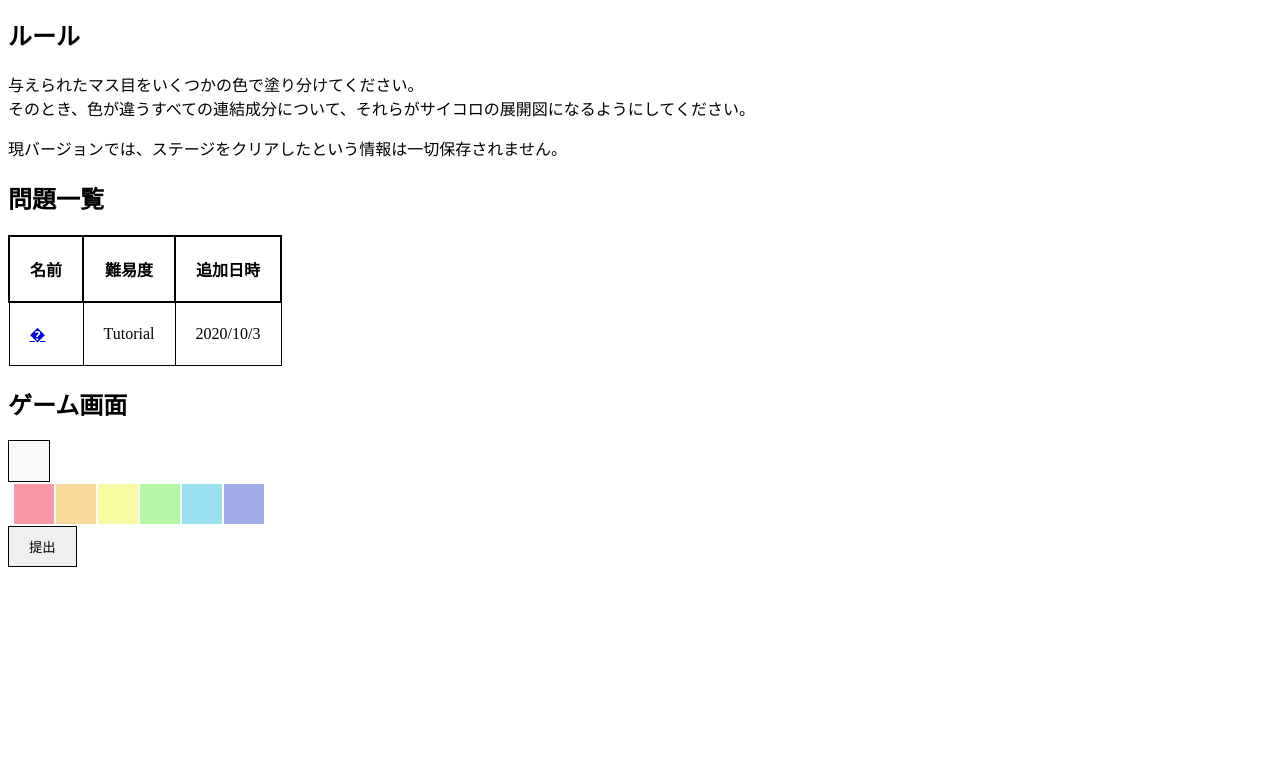
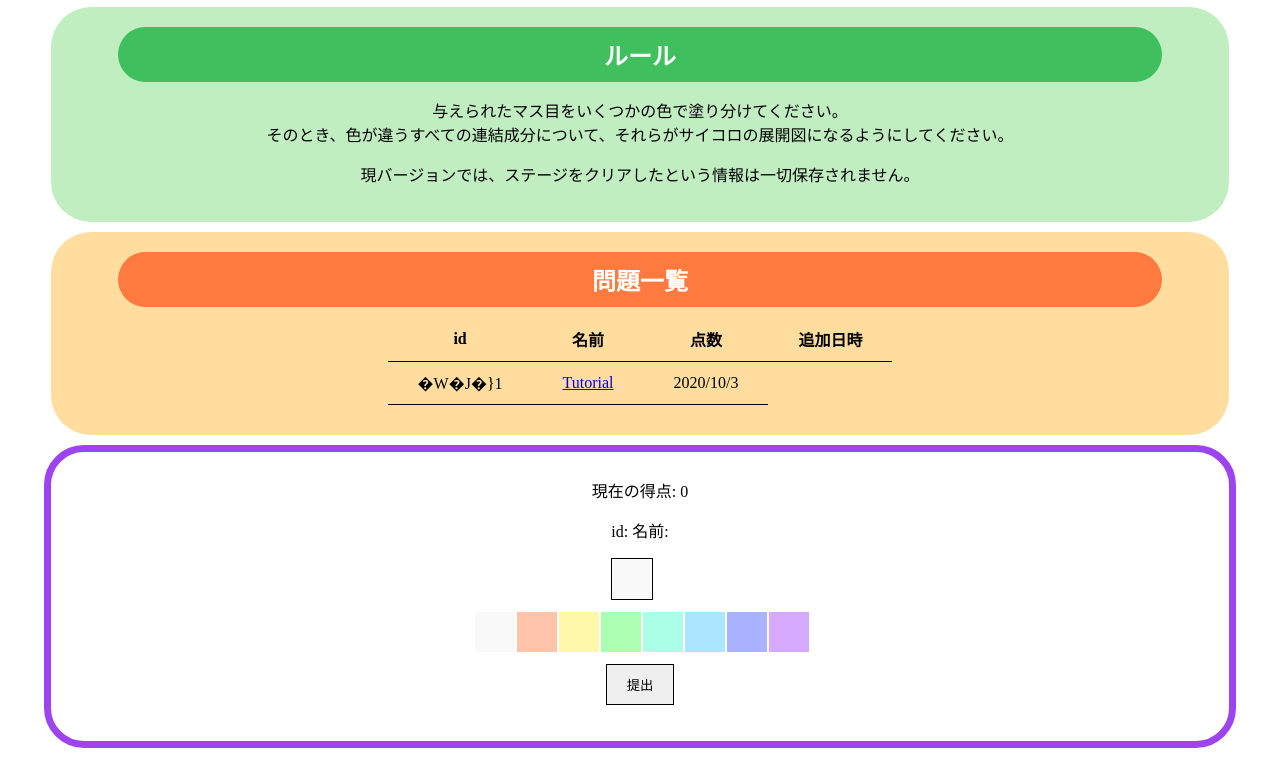
Before and after one commit to queue44int/dice_game, a plain HTML site: page index.html in a window 1280 px wide. Shown: the part 99-857 px from the top of the page. Before the commit the page ends 800 px from the top, so only its background shows below. Drawn offline with Linux system fonts and the light colour scheme.

Commit message:
improve the design

```diff
--- a/index.html
+++ b/index.html
@@ -1,4 +1,7 @@
 <!DOCTYPE html>
+
+<!--- https://queue44int.github.io/dice_game/ からアクセスできます-->
+
 <html>
   <head>
     <meta charset="UTF-8">
@@ -7,73 +10,113 @@
     <meta name="keywords" content="競技,サイコロ">
     <style>
       h1 {
-        color: black; text-align:center;
-        border-top: solid 1px black;
-        border-bottom: solid 1px black;
         padding: 20px;
-        margin: auto;
+        border-radius: 40px; width: 90%; margin: 10px auto;
+        background: #a0ceff; text-align: center;
       }
-      #tb{border-collapse: collapse; }
-      #tb th {padding: 20px; border: solid 2px black;}
-      #tb td {padding: 20px; border: solid 1px black;}
-      #tb2{border-collapse: collapse; }
+      #tb{
+        border-collapse: collapse; margin: 10px auto;
+      }
+      #tb th, #tb td {
+        border-bottom: 1px solid black;
+        padding: 10px 30px;
+      }
+      #tb2{border-collapse: collapse; margin: 10px auto;}
       #tb2 td {background: #F9F9F9; padding: 20px; border: solid 0.5px black;}
+      #tb3 {margin: 10px auto;}
       #tb3 th {padding: 20px;}
       button {
         /*text-decoration: none;*/
         padding: 10px 20px;
         border: solid 1px black;
       }
+      #rule {
+        padding: 20px; padding-top: 10px;
+        border-radius: 40px; width: 90%; margin: 10px auto;
+        background: #c0eec1; text-align: center;
+      }
+      #rule_h2 {
+        padding: 10px; border-radius: 40px; width: 90%; margin: 10px auto;
+        background: #3FBF5D; text-align: center; color: #ffffff;
+      }
+      #problems {
+        padding: 20px; border-radius: 40px; width: 90%; margin: 10px auto;
+        background: #ffdd9f; text-align: center;  padding-top: 10px;
+      }
+      #problems_h2 {
+        padding: 10px; border-radius: 40px; width: 90%; margin: 10px auto;
+        background: #FF7A3E; text-align: center; color: #ffffff;
+      }
+      #game_content {
+        padding: 20px; padding-top: 10px; border: solid 7px #9d43f0;
+        border-radius: 40px; width: 90%; margin: 10px auto;
+        text-align: center;
+      }
     </style>
   </head>
   <body>
     <h1>競技サイコロ（仮）</h1>
-    <h2>ルール</h2>
+    <div id=rule>
+      <h2 id=rule_h2>ルール</h2>
       <p>与えられたマス目をいくつかの色で塗り分けてください。<br>
       そのとき、色が違うすべての連結成分について、それらがサイコロの展開図になるようにしてください。<br></p>
       <p>現バージョンでは、ステージをクリアしたという情報は一切保存されません。</p>
-    <h2>問題一覧</h2>
+    </div>
+
+    <div id=problems>
+      <h2 id=problems_h2>問題一覧</h2>
       <table id=tb>
-      <tr><th>名前</th><th>難易度</th><th>追加日時</th></tr>
+        <tr><th>id</th><th>名前</th><th>点数</th><th>追加日時</th></tr>
       </table>
+    </div>
 
-    <h2>ゲーム画面</h2>
-    <p id=puzzle_id></p>
+    <div id=game_content>
+      <p id=score_text>現在の得点: 0</p>
+      <p id=puzzle_id>id: 名前: </p>
       <table id=tb2>
         <td><th></th><th></th><th></th><th></th><th></th><th></th><th></th><th></th></td>
       </table>
       <table id=tb3>
         <td>
-        <th style=background:#F898A4; onclick="color_change(this)"></th>
-        <th style=background:#FCDA9C; onclick="color_change(this)"></th>
-        <th style=background:#F7FAA1; onclick="color_change(this)"></th>
-        <th style=background:#B4F6A4; onclick="color_change(this)"></th>
-        <th style=background:#9BE0F1; onclick="color_change(this)"></th>
-        <th style=background:#A2ACEB; onclick="color_change(this)"></th>
+          <th style=background:#F9F9F9; onclick="color_change(this)"></th>
+          <th style=background:#FFC4AA; onclick="color_change(this)"></th>
+          <th style=background:#FFF7AA; onclick="color_change(this)"></th>
+          <th style=background:#AAFFB3; onclick="color_change(this)"></th>
+          <th style=background:#AAFFE6; onclick="color_change(this)"></th>
+          <th style=background:#AAE6FF; onclick="color_change(this)"></th>
+          <th style=background:#AAB3FF; onclick="color_change(this)"></th>
+          <th style=background:#D5AAFF; onclick="color_change(this)"></th>
         </td>
       </table>
 
       <button type="button" onclick="check()">提出</button>
       <p id=result></p>
+    </div>
 
     <script>
       var tb = document.getElementById("tb");
       var tb2 = document.getElementById("tb2");
 
+      var id2name = {}
+      var id2score = {}
+
       const req = new XMLHttpRequest();
       req.open('get', "names.csv", true);
       req.send(null);
       req.onload = function() {
+        //var r1 = "1,りんご,10,2020/10/4\n2,name2,100,2020/10/4\n3,バナナ,1000,2020/10/4"
         var r1 = req.responseText;
         var r2 = r1.split("\n");
         for(var i=0;i<r2.length;i++) {
           var row = tb.insertRow(-1);
           var idd = 0;
           var r3 = r2[i].split(",");
+          id2name[r3[0]] = r3[1]
+          id2score[r3[0]] = Number(r3[2])
           for(var j=0;j<r3.length;j++) {
             var cell = row.insertCell();
-            if (idd == 0) {
-              cell.innerHTML = "<a href=\"javascript: game("+(i+1)+");\">"+r2[i][j]+"</a>";
+            if (idd == 1) {
+              cell.innerHTML = "<a href=\"javascript: game("+r3[0]+");\">"+r3[1]+"</a>";
             } else {
               cell.innerHTML = r3[j];
             }
@@ -82,9 +125,10 @@
         }
       }
 
-      var mycolor = "#000000"
+      var mycolor = "#FFC4AA"
       var click = false;
       var datas;
+      var score=0;
 
       document.onmousedown = function() {
         click = true;
@@ -95,16 +139,17 @@
       }
 
       var place, h, w;
+      var id_now;
 
-      function game(name) {
-        puzzle_id.innerText = name
+      function game(idd) {
+        puzzle_id.innerText = "id: "+idd+" 名前: "+id2name[idd]
+        id_now = idd;
         result.innerText = ""
+        while(tb2.rows.length > 0) tb2.deleteRow(-1);
         const req = new XMLHttpRequest();
-        while(tb2.rows.length > 0) tb2.deleteRow(-1);
-        req.open('get', "problems/"+name+".csv")
+        req.open('get', "problems/"+idd+".csv")
         req.send(null);
         req.onload = function() {
-          //var data = "4,5\n0,1,0,1,1\n0,1,1,1,0\n1,1,1,1,0\n0,1,1,0,0"
           var data = req.responseText;
           var r2 = data.split("\n");
           var r0 = r2[0].split(",");
@@ -126,8 +171,7 @@
                   if (click) this.style.background = mycolor
                 }
                 cell.onmouseup = function() {click = false;}
-                // cell.onclick = doo(cell);
-                // cell.hober = doo2(cell);
+                cell.style.background = "#F9F9F9"
                 place[i][j] = 1;
               } else {
                 cell.style.background = "#FFFFFF"
@@ -144,6 +188,7 @@
 
       var ds34 = [[[0,1,0,0],[1,1,1,0],[0,0,1,1]],[[0,1,0,0],[1,1,1,1],[0,1,0,0]],[[0,0,1,0],[1,1,1,1],[0,0,1,0]],[[0,1,0,0],[0,1,1,1],[1,1,0,0]],[[1,0,0,0],[1,1,1,1],[1,0,0,0]],[[0,0,1,1],[1,1,1,0],[0,0,1,0]],[[0,0,0,1],[1,1,1,1],[0,0,0,1]],[[0,1,0,0],[1,1,1,1],[0,0,0,1]],[[1,1,0,0],[0,1,1,1],[0,0,0,1]],[[0,0,1,0],[1,1,1,0],[0,0,1,1]],[[0,0,1,0],[1,1,1,1],[1,0,0,0]],[[0,0,1,1],[1,1,1,0],[0,1,0,0]],[[0,0,0,1],[1,1,1,1],[0,1,0,0]],[[0,0,1,1],[0,1,1,0],[1,1,0,0]],[[1,1,0,0],[0,1,1,0],[0,0,1,1]],[[1,0,0,0],[1,1,1,1],[0,0,1,0]],[[1,1,0,0],[0,1,1,1],[0,1,0,0]],[[1,0,0,0],[1,1,1,1],[0,0,0,1]],[[0,0,0,1],[0,1,1,1],[1,1,0,0]],[[0,1,0,0],[1,1,1,1],[1,0,0,0]],[[0,0,0,1],[1,1,1,1],[0,0,1,0]],[[0,0,1,1],[1,1,1,0],[1,0,0,0]],[[1,0,0,0],[1,1,1,1],[0,1,0,0]],[[1,1,0,0],[0,1,1,1],[0,0,1,0]],[[0,1,0,0],[1,1,1,1],[0,0,1,0]],[[0,0,1,0],[1,1,1,1],[0,1,0,0]],[[0,0,1,0],[0,1,1,1],[1,1,0,0]],[[1,0,0,0],[1,1,1,0],[0,0,1,1]],[[0,0,0,1],[1,1,1,1],[1,0,0,0]],[[0,0,1,0],[1,1,1,1],[0,0,0,1]]];
       //var ds34 = [[[0,1,0,0],[1,1,1,1],[1,0,0,0]]]
+      //var ds43 = [[[0,1,0],[0,1,1],[1,1,0],[0,1,0]],[[0,1,1],[0,1,0],[1,1,0],[1,0,0]]]
       var ds43 = [[[0,0,1],[0,1,1],[1,1,0],[0,1,0]],[[0,1,0],[0,1,0],[1,1,1],[0,1,0]],[[0,1,0],[1,1,1],[0,1,0],[0,1,0]],[[0,1,0],[0,1,0],[1,1,1],[0,0,1]],[[0,1,0],[0,1,0],[0,1,0],[1,1,1]],[[1,0,0],[1,1,1],[0,1,0],[0,1,0]],[[1,1,1],[0,1,0],[0,1,0],[0,1,0]],[[0,1,1],[0,1,0],[1,1,0],[0,1,0]],[[0,1,1],[0,1,0],[1,1,0],[1,0,0]],[[0,0,1],[1,1,1],[0,1,0],[0,1,0]],[[0,1,0],[1,1,0],[0,1,0],[0,1,1]],[[1,0,0],[1,1,0],[0,1,1],[0,1,0]],[[1,1,0],[0,1,0],[0,1,1],[0,1,0]],[[1,0,0],[1,1,0],[0,1,1],[0,0,1]],[[0,0,1],[0,1,1],[1,1,0],[1,0,0]],[[0,1,0],[0,1,1],[0,1,0],[1,1,0]],[[0,1,0],[0,1,0],[1,1,1],[1,0,0]],[[0,1,1],[0,1,0],[0,1,0],[1,1,0]],[[1,1,0],[0,1,0],[0,1,1],[0,0,1]],[[0,1,0],[0,1,0],[1,1,0],[0,1,1]],[[1,1,0],[0,1,1],[0,1,0],[0,1,0]],[[1,0,0],[1,1,0],[0,1,0],[0,1,1]],[[0,1,0],[0,1,0],[0,1,1],[1,1,0]],[[0,1,0],[0,1,1],[1,1,0],[1,0,0]],[[0,1,0],[0,1,1],[1,1,0],[0,1,0]],[[0,1,0],[1,1,0],[0,1,1],[0,1,0]],[[0,1,0],[1,1,0],[0,1,1],[0,0,1]],[[0,0,1],[0,1,1],[0,1,0],[1,1,0]],[[1,1,0],[0,1,0],[0,1,0],[0,1,1]],[[0,1,1],[1,1,0],[0,1,0],[0,1,0]]]
       var ds25 = [[[1,1,1,0,0],[0,0,1,1,1]],[[0,0,1,1,1],[1,1,1,0,0]]]
       var ds52 = [[[1,0],[1,0],[1,1],[0,1],[0,1]],[[0,1],[0,1],[1,1],[1,0],[1,1]]]
@@ -191,8 +236,12 @@
 
         if (an == 0) {
           result.innerText = "正解おめでとう！"
-          var idx = Number(puzzle_id.innerText);
-          tb.rows[idx].style.background = "#FFA500";
+          var idx = Number(id_now);
+          if (tb.rows[idx].style.background != "#E6FF80") {
+            tb.rows[idx].style.background = "#E6FF80";
+            score += id2score[id_now];
+            score_text.innerText = "現在の得点: " + score;
+          }
         }
       }
     </script>
```
Lines whose indentation alone changed are shown as unchanged.
